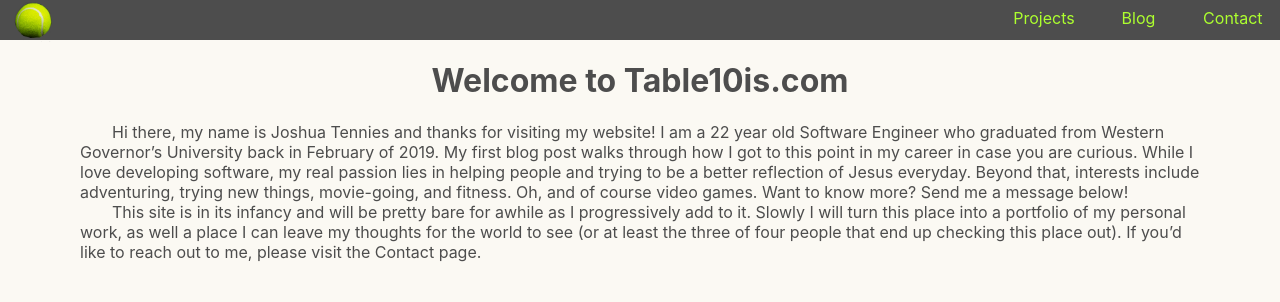
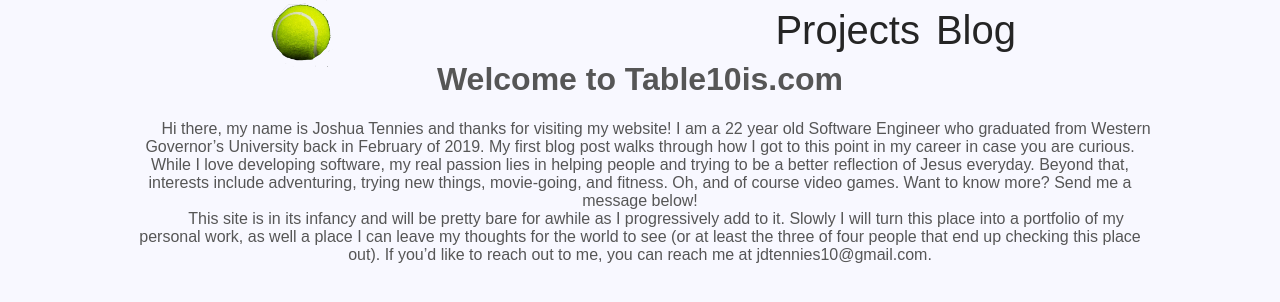
Before and after one commit to jtennies10/personal-website, a React (Create React App) app: page / in a window 1280 px wide. Shown: the top 302 px of the page. Built offline with nearby package versions, Linux system fonts and the light colour scheme.

Commit message:
Many style changes, removed contact page and added email to intro notes

```diff
--- a/src/App.js
+++ b/src/App.js
@@ -3,26 +3,24 @@ import {BrowserRouter as Router, Route, Switch, Redirect} from 'react-router-dom
 import './App.css';
 import NavBar from './components/NavBar.js';
 import Landing from './components/Landing.js';
-import ContactMe from './components/ContactMe.js';
+import BlogHome from './components/BlogHome.js';
+import Projects from './components/Projects.js';
+
 
 function App() {
   return (
       <Router>
         <Switch>
           <Route path='/blog'>
-            <NavBar currentPage='Blog'/>
-            <h1>Blog placeholder</h1>
+            <NavBar/>
+            <BlogHome/>
           </Route>
           <Route path='/projects'>
-            <NavBar currentPage='Projects'/>
-            <h1>Projects placeholder</h1>
-          </Route>
-          <Route path='/contact'>
-            <NavBar currentPage='Contact Me'/>
-            <ContactMe/>
+            <NavBar/>
+            <Projects/>
           </Route>
           <Route path='/'>
-            <NavBar currentPage='Home'/>
+            <NavBar/>
             <Landing/>
           </Route>
         </Switch>
--- a/src/assets/styling.css
+++ b/src/assets/styling.css
@@ -1,26 +1,21 @@
 .NavBar {
     max-height:5vh;
-    width: 100vw;
+    padding-left: 20vw;
+    padding-right:20vw;
     display: flex;
-    background-color: #4d4d4d;
 }
 
 .HomeIcon {
-    max-width:5vh;
+    max-width:8vh;
 }
 
 .NavBar .Link {
     flex: 1;
-    color: greenyellow;
-    text-align: center;
+    color:#252525;
+    font-size:2.5em;
     text-decoration: none;
     outline-style: none;
-    padding: 1vh 0;
-}
-
-.NavBar .Link:hover {
-    color: #4d4d4d;
-    background-color: greenyellow;
+    padding: 1vh;
 }
 
 .NavBar a {
@@ -30,27 +25,19 @@
 }
 
 .NavBar a img {
-    max-width: 5vh;
+    max-width: 8vh;
     height: auto;
-}
-
-.NavBar a:hover {
-    background-color:#4d4d4d;
 }
 
 .NavBar .CurrentPage  {
     max-height: 5vh;
     text-align: center;
     flex:10;
-    color:greenyellow;
     padding-top:1vh;
 }
 
-.MainContent {
-    margin-left:10vh;
-    margin-right:10vh;
-}
-
-.MainContent h1 {
+.Centered {
+    padding-left:10%;
+    padding-right:10%;
     text-align:center;
 }
--- /dev/null
+++ b/src/components/BlogHome.js
@@ -0,0 +1,12 @@
+import React from 'react';
+import '../assets/styling.css';
+
+class BlogHome extends React.PureComponent {
+    render() {
+        return (
+            <p>Blog Under development</p>
+        )
+    }
+}
+
+export default BlogHome
--- a/src/components/ContactMe.js
+++ /dev/null
@@ -1,23 +0,0 @@
-import React from 'react';
-import '../assets/styling.css';
-
-class ContactMe extends React.PureComponent {
-    constructor() {
-        super()
-        this.state = {
-            message: ''
-        }
-    }
-
-    render() {
-        this.setState({message:'testing setState'})
-        return (
-            <React.Fragment>
-                <p>Contact page</p>
-                <p>{this.state.message}</p>
-            </React.Fragment>
-        )
-    }
-}
-
-export default ContactMe;
--- a/src/components/Landing.js
+++ b/src/components/Landing.js
@@ -4,14 +4,14 @@ import '../assets/styling.css';
 class Landing extends React.PureComponent {
     render() {
         return (
-            <div className='MainContent'>
+            <div className='Centered'>
                 <h1>Welcome to Table10is.com</h1>
                 <p>&emsp;&emsp;Hi there, my name is Joshua Tennies and thanks for visiting my website! I am a 22 year old Software Engineer who graduated from Western Governor’s University back in February of 2019. My first blog post walks through how I got to this point in my career in case you are curious.
 	While I love developing software, my real passion lies in helping people and trying to be a better reflection of Jesus everyday. Beyond that, interests include adventuring, trying new things, movie-going, and fitness. Oh, and of course video games. Want to know more? Send me a message below!
                 <br/>&emsp;&emsp;This site is in its infancy and will be pretty bare for awhile as I
                     progressively add to it. Slowly I will turn this place into a portfolio of my personal work,
                     as well a place I can leave my thoughts for the world to see (or at least the three of four people that end up checking this place out).
-                    If you’d like to reach out to me, please visit the Contact page.</p>
+                    If you’d like to reach out to me, you can reach me at jdtennies10@gmail.com.</p>
             </div>
         )
     }
--- a/src/components/NavBar.js
+++ b/src/components/NavBar.js
@@ -15,7 +15,6 @@ class NavBar extends React.PureComponent {
                 <div className='CurrentPage'></div>
                 <Link className='Link' to='/projects'>Projects</Link>
                 <Link className='Link' to='/blog'>Blog</Link>
-                <Link className='Link' to='/contact'>Contact</Link>
             </div>
         );
     };
--- /dev/null
+++ b/src/components/Projects.js
@@ -0,0 +1,15 @@
+import React from 'react';
+import '../assets/styling.css';
+
+class Projects extends React.PureComponent {
+    render() {
+        return (
+            <div className='Centered'>
+                <h1>Under Development</h1>
+                <p>Please check back soon or you can look at some past work <a href='https://github.com/jtennies10'>here</a>. </p>
+            </div>
+        )
+    }
+}
+
+export default Projects
--- a/src/index.css
+++ b/src/index.css
@@ -1,12 +1,10 @@
 body {
   margin: 0;
-  font-family: -apple-system, BlinkMacSystemFont, "Segoe UI", "Roboto", "Oxygen",
-    "Ubuntu", "Cantarell", "Fira Sans", "Droid Sans", "Helvetica Neue",
-    sans-serif;
+  font-family: sans-serif;
   -webkit-font-smoothing: antialiased;
   -moz-osx-font-smoothing: grayscale;
-  background-color:#fbf9f3;
-  color:#4d4d4d;
+  background-color:#F8F8FF;
+  color:#565656;
 }
 
 code {
```
